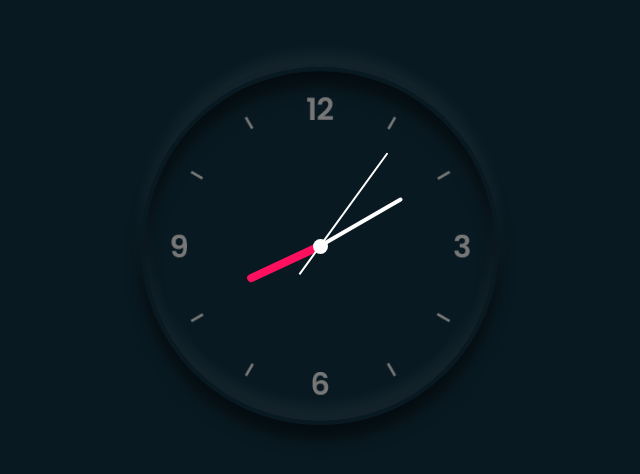
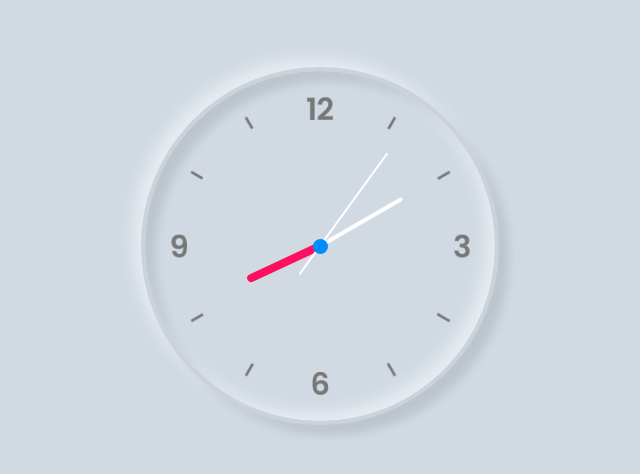
Before and after one commit to kofatol/clock, a React (Create React App) app: page / in a window 1280 px wide. Shown: the part 154-628 px from the top of the page, without its empty margins (320-960 px from the left). Built offline with nearby package versions, Linux system fonts and the light colour scheme.

Commit message:
created Clock_dark & Clock_light css styles

```diff
--- a/src/App.tsx
+++ b/src/App.tsx
@@ -4,7 +4,8 @@ import "./App.scss";
 
 const App: React.FC = () => {
   return (
-    <div className="App App_dark">
+    // <div className="App App_dark">
+    <div className="App App_light">
       <Clock />
     </div>
   );
--- a/src/components/Clock/Clock.scss
+++ b/src/components/Clock/Clock.scss
@@ -8,19 +8,40 @@
   align-items: center;
   background: url("../../img/clock.png");
   background-size: cover;
-  border: 4px solid $dark-colour;
   border-radius: 50%;
-  box-shadow: 0 -15px 15px rgba(255, 255, 255, 0.05),
-    inset 0 -15px 15px rgba(255, 255, 255, 0.05), 0 15px 15px rgba(0, 0, 0, 0.5),
-    inset 0 15px 15px rgba(0, 0, 0, 0.5);
 
   &::before {
     content: "";
     position: absolute;
     width: 15px;
     height: 15px;
-    background-color: #fff;
     border-radius: 50%;
     z-index: 1000;
   }
+
+  &_dark {
+    background-color: $dark-colour;
+    border: 4px solid $dark-colour;
+    box-shadow: 0 -15px 15px rgba(255, 255, 255, 0.05),
+      0 15px 15px rgba(0, 0, 0, 0.5),
+      inset 0 -15px 15px rgba(255, 255, 255, 0.05),
+      inset 0 15px 15px rgba(0, 0, 0, 0.5);
+
+    &::before {
+      background-color: #fff;
+    }
+  }
+
+  &_light {
+    background-color: $light-colour;
+    border: 4px solid #cad3dc;
+    box-shadow: -8px -8px 15px rgba(255, 255, 255, 0.5),
+      10px 10px 10px rgba(0, 0, 0, 0.1),
+      inset -8px -8px 15px rgba(255, 255, 255, 0.5),
+      inset 10px 10px 10px rgba(0, 0, 0, 0.1);
+
+    &::before {
+      background-color: #008eff;
+    }
+  }
 }
--- a/src/components/Clock/Clock.tsx
+++ b/src/components/Clock/Clock.tsx
@@ -14,7 +14,8 @@ const Clock: React.FC = () => {
       {!hh ? (
         <Spinner />
       ) : (
-        <div className="Clock">
+        // <div className="Clock Clock_dark">
+        <div className="Clock Clock_light">
           <Hour rotationDegree={hh + mm / 12} />
           <Minute rotationDegree={mm} />
           <Second rotationDegree={ss} />
```
